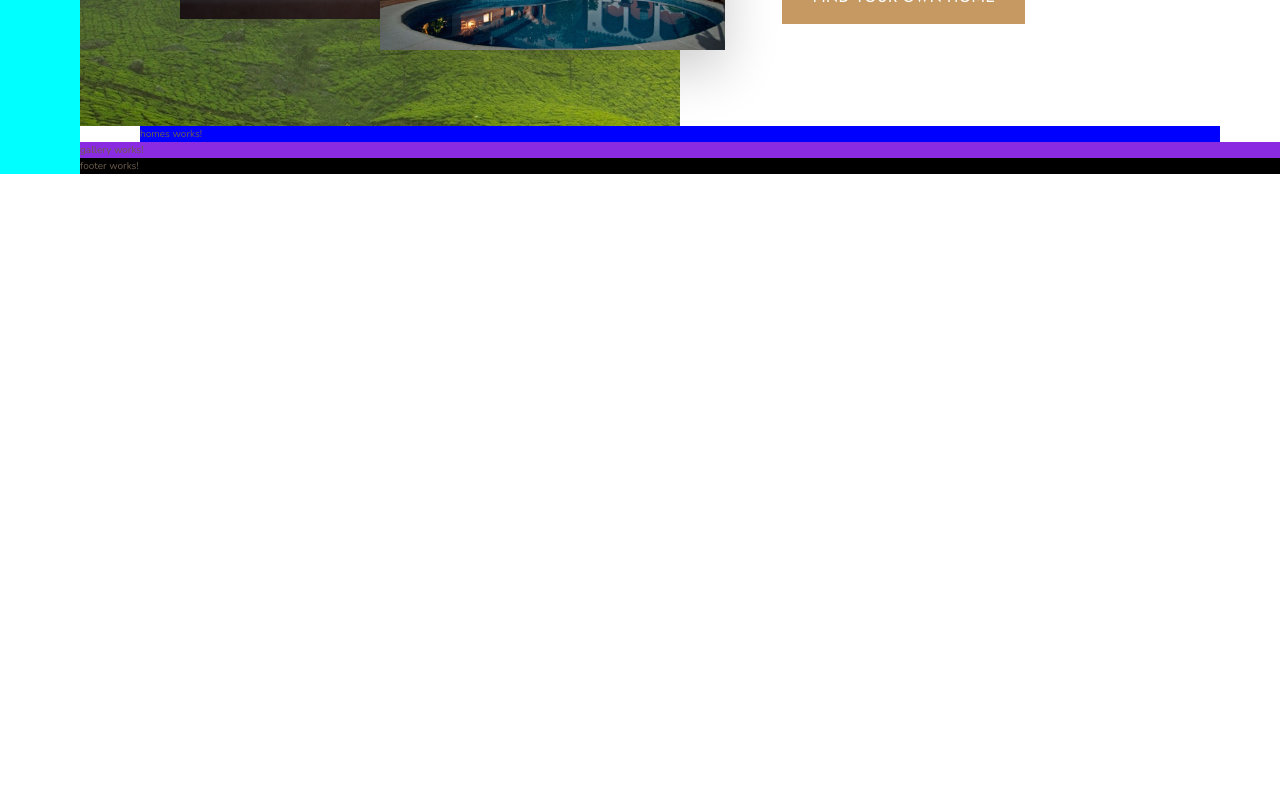
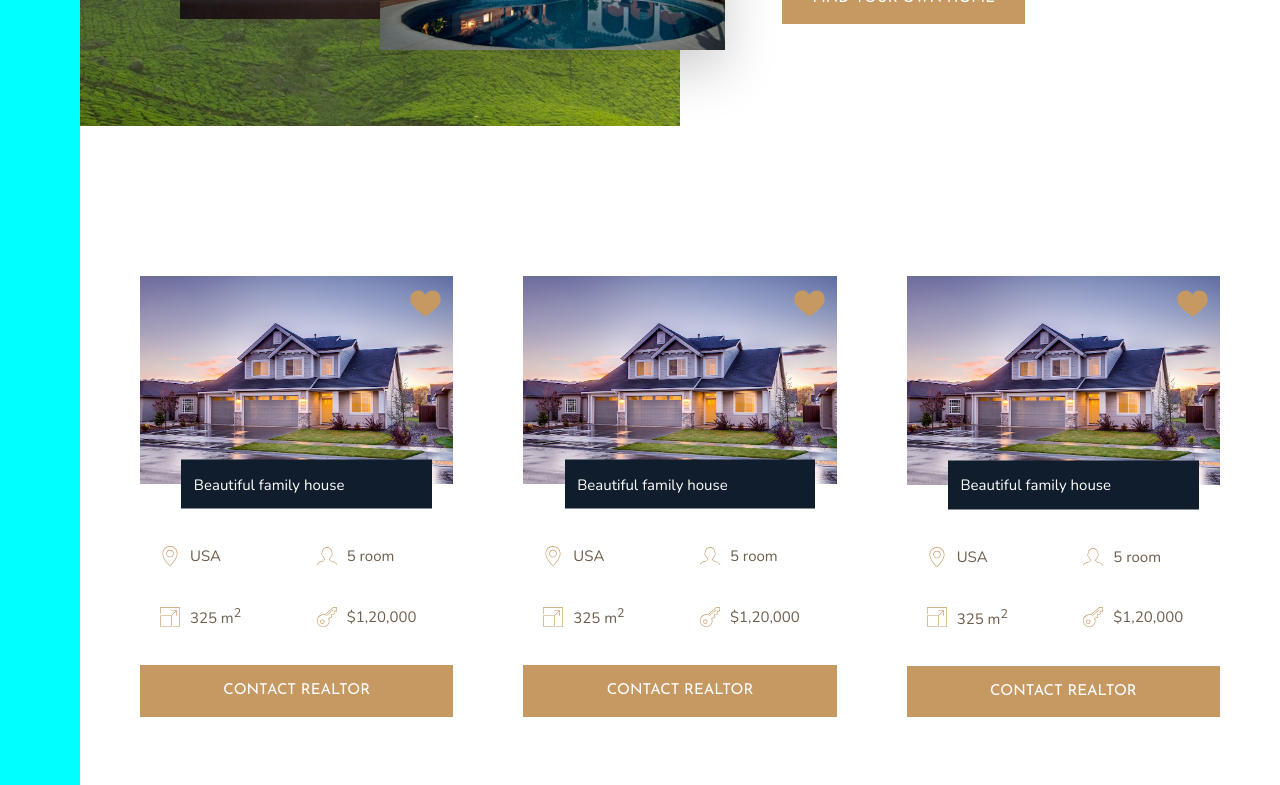
Before and after one commit to akshayr20/Nexter, an Angular app: page / in a window 1280 px wide. Shown: the part 1860-2645 px from the top of the page. Before the commit the page ends 2034 px from the top, so only its background shows below. Built offline with nearby package versions, Linux system fonts and the light colour scheme.

Commit message:
completed work on homes section

```diff
--- a/src/app/app.component.scss
+++ b/src/app/app.component.scss
@@ -29,17 +29,14 @@
 
 .picture {
   grid-column: full-start/ col-end 4;
-  grid-row: 3/4;
 }
 
 .content {
   grid-column: col-start 5 / full-end;
-  grid-row: 3/4;
 }
 
 .homes {
   grid-column: center-start/center-end;
-  background-color: blue;
 }
 
 .gallery {
--- a/src/app/homes/homes.component.html
+++ b/src/app/homes/homes.component.html
@@ -1,3 +1,32 @@
-<p>
-  homes works!
-</p>
+<div class="home" *ngFor="let home of homes">
+  <img src="../../assets/img/house-1.jpeg" alt="House One" class="home__img" />
+  <svg class="home__like">
+    <use xlink:href="../../assets/img/sprite.svg#icon-heart-full"></use>
+  </svg>
+  <h5 class="home__name">Beautiful family house</h5>
+  <div class="home__location">
+    <svg>
+      <use xlink:href="../../assets/img/sprite.svg#icon-map-pin"></use>
+    </svg>
+    <p>USA</p>
+  </div>
+  <div class="home__rooms">
+    <svg>
+      <use xlink:href="../../assets/img/sprite.svg#icon-profile-male"></use>
+    </svg>
+    <p>5 room</p>
+  </div>
+  <div class="home__area">
+    <svg>
+      <use xlink:href="../../assets/img/sprite.svg#icon-expand"></use>
+    </svg>
+    <p>325 m<sup>2</sup></p>
+  </div>
+  <div class="home__price">
+    <svg>
+      <use xlink:href="../../assets/img/sprite.svg#icon-key"></use>
+    </svg>
+    <p>$1,20,000</p>
+  </div>
+  <button class="btn home__btn">Contact Realtor</button>
+</div>
--- a/src/app/homes/homes.component.scss
+++ b/src/app/homes/homes.component.scss
@@ -0,0 +1,73 @@
+:host {
+  margin: 15rem 0;
+  display: grid;
+  grid-template-columns: repeat(auto-fit, minmax(25rem, 1fr));
+  grid-gap: 7rem;
+}
+
+.home {
+  display: grid;
+  grid-template-columns: repeat(2, 1fr);
+  grid-row-gap: 3.5rem;
+  &__img {
+    width: 100%;
+    grid-column: 1/-1;
+    grid-row: 1/2;
+    z-index: 10;
+  }
+
+  &__like {
+    grid-row: 1/2;
+    grid-column: 2/3;
+    width: 3.5rem;
+    height: 3.5rem;
+    fill: var(--color-primary);
+    z-index: 11;
+    justify-self: end;
+    margin: 1rem;
+  }
+  &__name {
+    grid-column: 1/-1;
+    justify-self: center;
+    align-self: end;
+    grid-row: 1/2;
+    z-index: 11;
+
+    width: 80%;
+    font-family: var(--display-font);
+    font-size: 1.6rem;
+    text-align: center;
+    padding: 1.25rem;
+    background-color: var(--color-secondary);
+    color: #fff;
+    font-weight: 400;
+
+    transform: translateY(50%);
+  }
+
+  &__location,
+  &__name,
+  &__rooms,
+  &__area,
+  &__price {
+    font-size: 1.5rem;
+    margin-left: 2rem;
+    display: flex;
+    align-items: center;
+    svg {
+      width: 2rem;
+      height: 2rem;
+      fill: var(--color-primary);
+      margin-right: 1rem;
+    }
+  }
+
+  &__location,
+  &__rooms {
+    margin-top: 2.5rem;
+  }
+
+  &__btn {
+    grid-column: 1/-1;
+  }
+}
--- a/src/app/homes/homes.component.ts
+++ b/src/app/homes/homes.component.ts
@@ -6,10 +6,9 @@ import { Component, OnInit } from '@angular/core';
   styleUrls: ['./homes.component.scss']
 })
 export class HomesComponent implements OnInit {
+  homes = [1, 2, 3, 4, 5];
 
-  constructor() { }
+  constructor() {}
 
-  ngOnInit() {
-  }
-
+  ngOnInit() {}
 }
```
